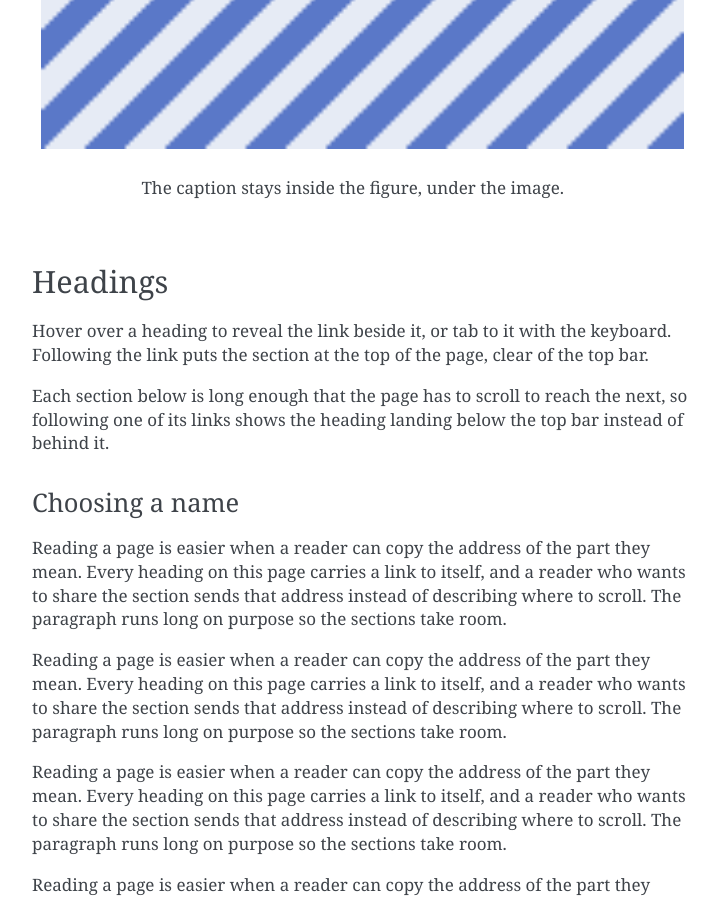
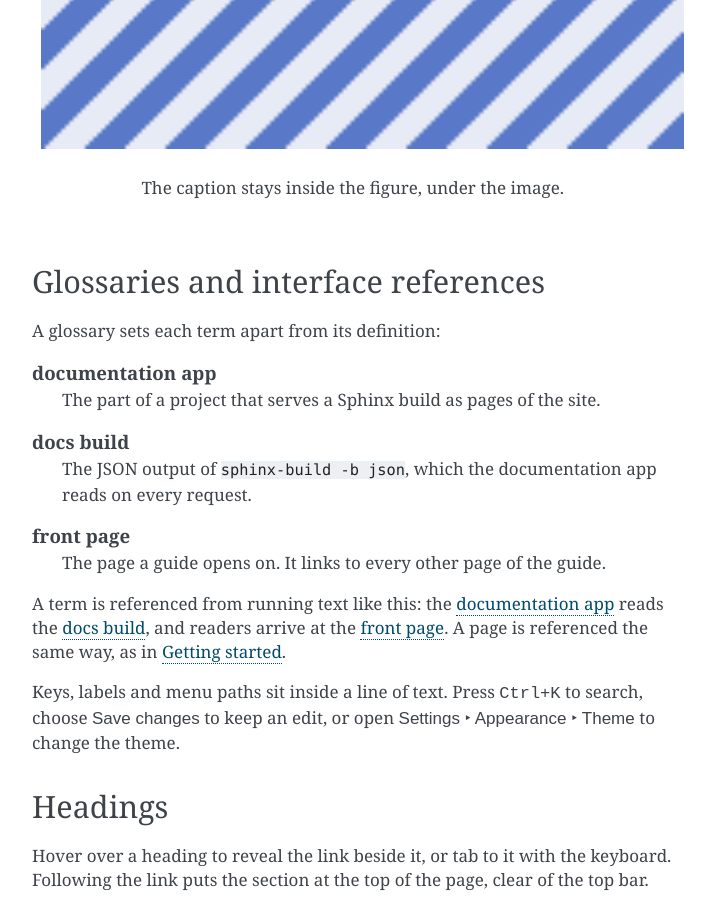
Before and after one commit to django-mvp/django-mvp-sphinx, a Sphinx documentation site: the page built from demo/docs/content-tour.rst, in a window 1280 px wide and 900 px high, scrolled down 4322 px. Shown: the whole window, without its empty margins (388-1106 px from the left). Built offline with Sphinx 7.4.7, drawn with Linux system fonts in a browser that asks for light colours; some of the changed text lies outside the part shown.

Commit message:
T008: Style glossary terms, labels and menu paths from the theme

```diff
--- a/demo/docs/content-tour.rst
+++ b/demo/docs/content-tour.rst
@@ -209,6 +209,32 @@ A figure keeps its caption with the image:
    The caption stays inside the figure, under the image.
 
 
+Glossaries and interface references
+-----------------------------------
+
+A glossary sets each term apart from its definition:
+
+.. glossary::
+
+   documentation app
+      The part of a project that serves a Sphinx build as pages of the site.
+
+   docs build
+      The JSON output of ``sphinx-build -b json``, which the documentation app
+      reads on every request.
+
+   front page
+      The page a guide opens on. It links to every other page of the guide.
+
+A term is referenced from running text like this: the :term:`documentation app`
+reads the :term:`docs build`, and readers arrive at the :term:`front page`. A
+page is referenced the same way, as in :doc:`getting-started`.
+
+Keys, labels and menu paths sit inside a line of text. Press
+:kbd:`Ctrl+K` to search, choose :guilabel:`Save changes` to keep an edit, or
+open :menuselection:`Settings --> Appearance --> Theme` to change the theme.
+
+
 Headings
 --------
 
```
Also changed, not shown: CHANGELOG.md (+1 -0 lines), mvp_sphinx/static/mvp_sphinx/content.css (+17 -0 lines).
